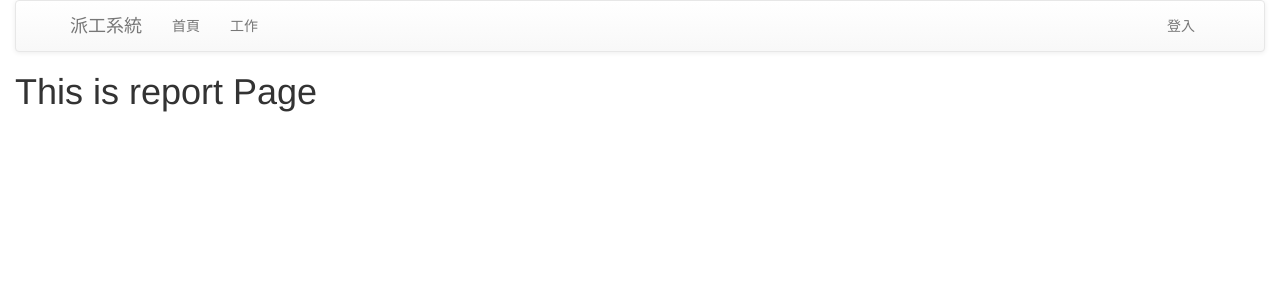
After one commit to chunghanH/task_assignment, a Django app: page /ta_app/report/ in a window 1280 px wide. The commit adds this page. Shown: the top 300 px of the page. Run offline with Django 3.2, Linux system fonts and the light colour scheme; some libraries are stand-ins or nearby versions.

Commit message:
cancel task_in_progress page, create report page

```diff
--- a/ta_app/models.py
+++ b/ta_app/models.py
@@ -1,5 +1,8 @@
 # -*- coding: utf-8 -*-
 from __future__ import unicode_literals
 from django.db import models
+from django.contrib.auth.models import User
 
 # Create your models here.
+class UserInfo(models.Model):
+	user = models.OneToOneField(User)
--- a/ta_app/urls.py
+++ b/ta_app/urls.py
@@ -5,7 +5,7 @@ app_name = 'ta_app'
 urlpatterns = [
 	url(r'^index/',views.index, name='index'),
 	url(r'^task/',views.task, name='task'),
-	url(r'^task_in_progress/',views.task_in_progress, name='task_in_progress'),
+	url(r'^report/',views.report, name='report'),
 	url(r'^user_login/',views.user_login, name='user_login'),
 	url(r'^user_logout/',views.user_logout, name='user_logout'),
 ]
--- a/ta_app/views.py
+++ b/ta_app/views.py
@@ -15,9 +15,9 @@ def task(request):
 	dics = {'content' : 'This is Task Page'}
 	return render(request, 'ta_app/task.html', context=dics)
 
-def task_in_progress(request):
-	dics = {'content' : 'This is Task in Progress Page'}
-	return render(request, 'ta_app/task_in_progress.html', context=dics)
+def report(request):
+	dics = {'content' : 'This is report Page'}
+	return render(request, 'ta_app/report.html', context=dics)
 
 def user_login(request):
 	message = {}
--- a/templates/ta_app/includes/navbar.html
+++ b/templates/ta_app/includes/navbar.html
@@ -13,10 +13,11 @@
       <ul class="nav navbar-nav">
         <li><a href="{% url 'ta_app:index' %}">首頁</a></li>
         <li><a href="{% url 'ta_app:task' %}">工作</a></li>
-        <li><a href="{% url 'ta_app:task_in_progress' %}">進行中的工作</a></li>
       </ul>
        <ul class="nav navbar-nav navbar-right">
+
        	{% if user.is_authenticated and user.is_superuser %}
+       	<li><a href="{% url 'ta_app:report' %}">報表</a></li>
         <li><a href="{% url 'admin:index' %}">Admin</a></li>
         {% endif %}
 
@@ -25,6 +26,7 @@
 		{% else %}
 		<li><a href="{% url 'ta_app:user_login' %}">登入</a></li>
 		{% endif %}
+
       </ul>
     </div>
   </div>
--- /dev/null
+++ b/templates/ta_app/report.html
@@ -0,0 +1,4 @@
+{% extends "ta_app/base.html" %}
+{% block body_block %}
+	<h1>{{ content }}</h1>
+{% endblock %}
--- a/templates/ta_app/task_in_progress.html
+++ /dev/null
@@ -1,4 +0,0 @@
-{% extends 'ta_app/base.html' %}
-{% block body_block %}
-<h1>{{ content }}</h1>
-{% endblock %}
```
Also changed, not shown: db.sqlite3, 3 other files.
